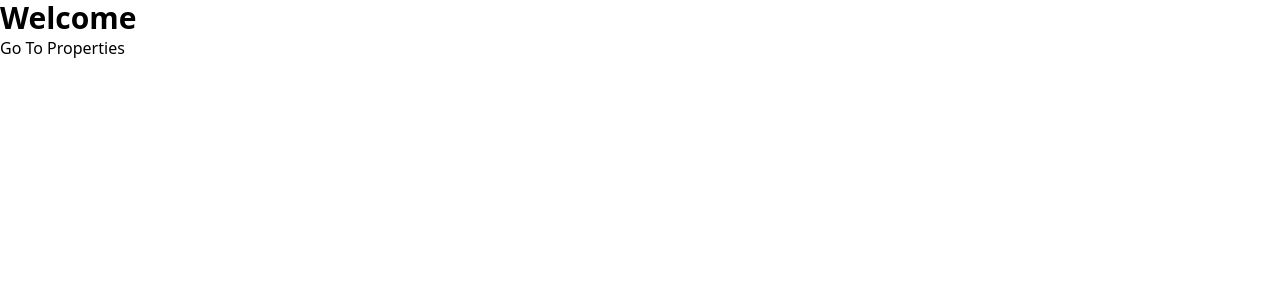
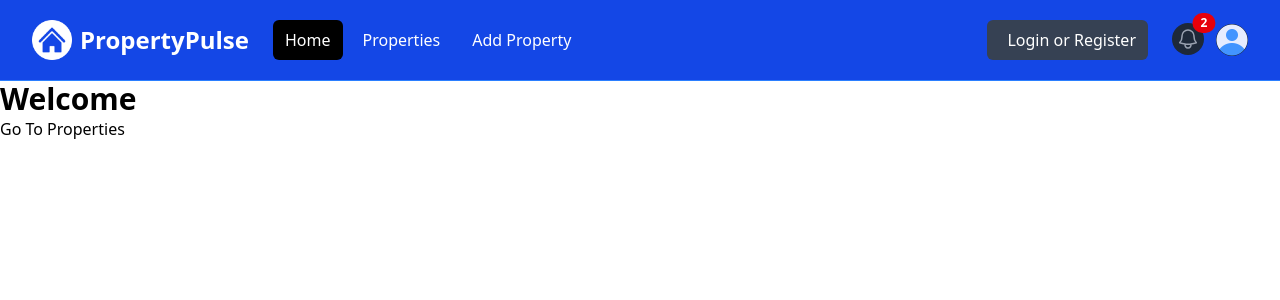
Before and after one commit to jamesperrin/udemy-NextJSFromScratch, a Next.js app: page / in a window 1280 px wide. Shown: the top 300 px of the page. Built offline with nearby package versions, Linux system fonts and the light colour scheme.

Commit message:
Complete Section 2.13 Navbar Component Start

```diff
--- a/src/app/layout.jsx
+++ b/src/app/layout.jsx
@@ -1,3 +1,4 @@
+import Navbar from '@/componets/Navbar';
 import '@/assets/styles/globals.css';
 
 export const metadata = {
@@ -10,6 +11,7 @@
   return (
     <html>
       <body>
+        <Navbar />
         <main>{children}</main>
       </body>
     </html>
--- /dev/null
+++ b/src/componets/Navbar.jsx
@@ -0,0 +1,176 @@
+import Image from 'next/image';
+import logo from '@/assets/images/logo-white.png';
+import profileDefault from '@/assets/images/profile.png';
+
+const Navbar = () => {
+  return (
+    <nav className="bg-blue-700 border-b border-blue-500">
+      <div className="mx-auto max-w-7xl px-2 sm:px-6 lg:px-8">
+        <div className="relative flex h-20 items-center justify-between">
+          <div className="absolute inset-y-0 left-0 flex items-center md:hidden">
+            {/* <!-- Mobile menu button--> */}
+            <button
+              type="button"
+              id="mobile-dropdown-button"
+              className="relative inline-flex items-center justify-center rounded-md p-2 text-gray-400 hover:bg-gray-700 hover:text-white focus:outline-none focus:ring-2 focus:ring-inset focus:ring-white"
+              aria-controls="mobile-menu"
+              aria-expanded="false">
+              <span className="absolute -inset-0.5"></span>
+              <span className="sr-only">Open main menu</span>
+              <svg
+                className="block h-6 w-6"
+                fill="none"
+                viewBox="0 0 24 24"
+                strokeWidth="1.5"
+                stroke="currentColor"
+                aria-hidden="true">
+                <path strokeLinecap="round" strokeLinejoin="round" d="M3.75 6.75h16.5M3.75 12h16.5m-16.5 5.25h16.5" />
+              </svg>
+            </button>
+          </div>
+
+          <div className="flex flex-1 items-center justify-center md:items-stretch md:justify-start">
+            {/* <!-- Logo --> */}
+            <a className="flex flex-shrink-0 items-center" href="/index.html" title="PropertyPulse">
+              <Image className="h-10 w-auto" src={logo} alt="PropertyPulse" title="PropertyPulse" />
+
+              <span className="hidden md:block text-white text-2xl font-bold ml-2">PropertyPulse</span>
+            </a>
+            {/* <!-- Desktop Menu Hidden below md screens --> */}
+            <div className="hidden md:ml-6 md:block">
+              <div className="flex space-x-2">
+                <a
+                  href="/index.html"
+                  title="Home Page"
+                  className="text-white bg-black hover:bg-gray-900 hover:text-white rounded-md px-3 py-2">
+                  Home
+                </a>
+                <a
+                  href="/properties.html"
+                  title="Properties"
+                  className="text-white hover:bg-gray-900 hover:text-white rounded-md px-3 py-2">
+                  Properties
+                </a>
+                <a
+                  href="/add-property.html"
+                  title="Add Property"
+                  className="text-white hover:bg-gray-900 hover:text-white rounded-md px-3 py-2">
+                  Add Property
+                </a>
+              </div>
+            </div>
+          </div>
+
+          {/* <!-- Right Side Menu (Logged Out) --> */}
+          <div className="hidden md:block md:ml-6">
+            <div className="flex items-center">
+              <button
+                className="flex items-center text-white bg-gray-700 hover:bg-gray-900 hover:text-white rounded-md px-3 py-2"
+                title="Login or Register">
+                <i className="fa-brands fa-google text-white mr-2"></i>
+                <span>Login or Register</span>
+              </button>
+            </div>
+          </div>
+
+          {/* <!-- Right Side Menu (Logged In) --> */}
+          <div className="absolute inset-y-0 right-0 flex items-center pr-2 md:static md:inset-auto md:ml-6 md:pr-0">
+            <a href="messages.html" className="relative group">
+              <button
+                type="button"
+                className="relative rounded-full bg-gray-800 p-1 text-gray-400 hover:text-white focus:outline-none focus:ring-2 focus:ring-white focus:ring-offset-2 focus:ring-offset-gray-800">
+                <span className="absolute -inset-1.5"></span>
+                <span className="sr-only">View notifications</span>
+                <svg
+                  className="h-6 w-6"
+                  fill="none"
+                  viewBox="0 0 24 24"
+                  strokeWidth="1.5"
+                  stroke="currentColor"
+                  aria-hidden="true">
+                  <path
+                    strokeLinecap="round"
+                    strokeLinejoin="round"
+                    d="M14.857 17.082a23.848 23.848 0 005.454-1.31A8.967 8.967 0 0118 9.75v-.7V9A6 6 0 006 9v.75a8.967 8.967 0 01-2.312 6.022c1.733.64 3.56 1.085 5.455 1.31m5.714 0a24.255 24.255 0 01-5.714 0m5.714 0a3 3 0 11-5.714 0"
+                  />
+                </svg>
+              </button>
+              <span className="absolute top-0 right-0 inline-flex items-center justify-center px-2 py-1 text-xs font-bold leading-none text-white transform translate-x-1/2 -translate-y-1/2 bg-red-600 rounded-full">
+                2{/* <!-- Replace with the actual number of notifications --> */}
+              </span>
+            </a>
+            {/* <!-- Profile dropdown button --> */}
+            <div className="relative ml-3">
+              <div>
+                <button
+                  type="button"
+                  className="relative flex rounded-full bg-gray-800 text-sm focus:outline-none focus:ring-2 focus:ring-white focus:ring-offset-2 focus:ring-offset-gray-800"
+                  id="user-menu-button"
+                  aria-expanded="false"
+                  aria-haspopup="true">
+                  <span className="absolute -inset-1.5"></span>
+                  <span className="sr-only">Open user menu</span>
+                  <Image className="h-8 w-8 rounded-full" src={profileDefault} alt="" />
+                </button>
+              </div>
+
+              {/* <!-- Profile dropdown --> */}
+              <div
+                id="user-menu"
+                className="hidden absolute right-0 z-10 mt-2 w-48 origin-top-right rounded-md bg-white py-1 shadow-lg ring-1 ring-black ring-opacity-5 focus:outline-none"
+                role="menu"
+                aria-orientation="vertical"
+                aria-labelledby="user-menu-button"
+                tabIndex="-1">
+                <a
+                  href="/profile.html"
+                  className="block px-4 py-2 text-sm text-gray-700"
+                  role="menuitem"
+                  tabIndex="-1"
+                  id="user-menu-item-0">
+                  Your Profile
+                </a>
+                <a
+                  href="/saved-properties.html"
+                  className="block px-4 py-2 text-sm text-gray-700"
+                  role="menuitem"
+                  tabIndex="-1"
+                  id="user-menu-item-2">
+                  Saved Properties
+                </a>
+                <button
+                  className="block px-4 py-2 text-sm text-gray-700"
+                  role="menuitem"
+                  tabIndex="-1"
+                  id="user-menu-item-2">
+                  Sign Out
+                </button>
+              </div>
+            </div>
+          </div>
+        </div>
+      </div>
+
+      {/* <!-- Mobile menu, show/hide based on menu state. --> */}
+      <div className="hidden" id="mobile-menu">
+        <div className="space-y-1 px-2 pb-3 pt-2">
+          <a href="/index.html" className="bg-black text-white block rounded-md px-3 py-2 text-base font-medium">
+            Home
+          </a>
+          <a href="/properties.html" className="text-white block rounded-md px-3 py-2 text-base font-medium">
+            Properties
+          </a>
+          <a href="/add-property.html" className="text-white block rounded-md px-3 py-2 text-base font-medium">
+            Add Property
+          </a>
+          <button className="flex items-center text-white bg-gray-700 hover:bg-gray-900 hover:text-white rounded-md px-3 py-2 my-4">
+            <i className="fa-brands fa-google mr-2"></i>
+            <span>Login or Register</span>
+          </button>
+        </div>
+      </div>
+    </nav>
+  );
+};
+
+export default Navbar;
```
